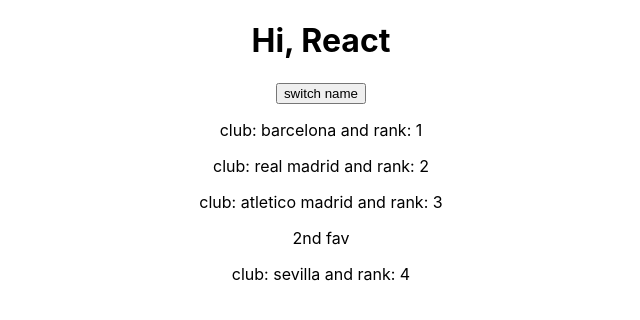
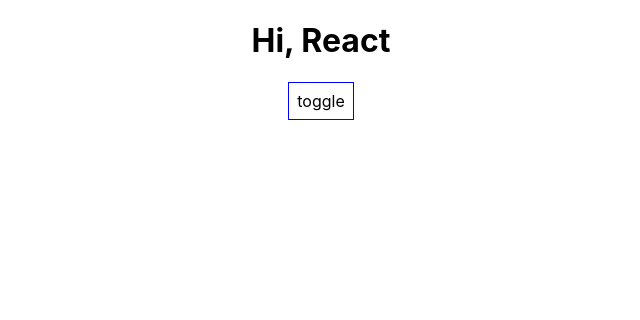
Before and after one commit to sameerskamdar/reactBeginner, a React (Create React App) app: page / in a window 1280 px wide. Shown: the top 320 px of the page, without its empty margins (319-959 px from the left). Built offline with nearby package versions, Linux system fonts and the light colour scheme.

Commit message:
more concepts added

```diff
--- a/src/App.js
+++ b/src/App.js
@@ -2,16 +2,18 @@
 import './App.css';
 import Person from './Person/Person'
 class App extends Component {
+
   state = {
     persons: [
       { club:'barcelona', position:'1'},
       { club:'real madrid', position:'2'},
       { club:'atletico madrid', position:'3'},
       { club:'sevilla', position:'4'}
-    ]
+    ],
+    showClubs: false
   }
 
-  switchClubName = () =>{
+  switchClubName = (newClub) =>{
     //console.log('clicked');
     //this.state.persons[1].club = 'RM';
     this.setState({
@@ -19,20 +21,60 @@
         { club:'barcelona', position:'1'},
         { club:'RM', position:'2'},
         { club:'atletico madrid', position:'3'},
-        { club:'sevilla', position:'5'}
+        { club: newClub, position:'5'}
       ]
     })
   }
 
+  clubChanged = (event) => {
+    this.setState({
+      persons: [
+        { club:'barcelona', position:'1'},
+        { club:'RM', position:'2'},
+        { club:'atletico madrid', position:'3'},
+        { club: event.target.value, position:'5'}
+      ]
+    })
+  }
+
+  toggleClubs = () =>
+  {
+    const doesShow = this.state.showClubs;
+    this.setState({
+      showClubs: !doesShow
+    });
+  }
+
   render() {
+    const style = {
+      backgroundColor: 'white',
+      font: 'inherit',
+      border: '1px solid blue',
+      padding: '8px'
+    }
+    let persons = null;
+
+        if(this.state.showClubs){
+          persons = (
+            <div>
+
+            {
+              this.state.persons.map( person => {
+                return <Person club={person.club} position={person.position}/>
+              })
+              /* <Person club={this.state.persons[0].club} position={this.state.persons[0].position}/>
+            <Person club={this.state.persons[1].club} position={this.state.persons[1].position} click={this.switchClubName.bind(this, 'girona')}/>
+            <Person club={this.state.persons[2].club} position={this.state.persons[2].position}> 2nd fav </Person>
+            <Person club={this.state.persons[3].club} position={this.state.persons[3].position} changed={this.clubChanged}/> */
+            }
+          </div>
+          );
+        }
     return (
       <div className="App">
         <h1>Hi, React</h1>
-        <button onClick={this.switchClubName}>switch name</button>
-        <Person club={this.state.persons[0].club} position={this.state.persons[0].position}/>
-        <Person club={this.state.persons[1].club} position={this.state.persons[1].position} click={this.switchClubName}/>
-        <Person club={this.state.persons[2].club} position={this.state.persons[2].position}> 2nd fav </Person>
-        <Person club={this.state.persons[3].club} position={this.state.persons[3].position}/>
+        <button onClick={this.toggleClubs} style={style}>toggle</button>
+        {persons}
       </div>
     );
   }
--- /dev/null
+++ b/src/Person/Person.css
@@ -0,0 +1,8 @@
+.Person {
+    width: 60%;
+    margin: 16px auto;
+    border: 1px solid #eee;
+    box-shadow: 0 2px 3px #ccc;
+    padding: 16px;
+    text-align: center;
+}
--- a/src/Person/Person.js
+++ b/src/Person/Person.js
@@ -1,11 +1,13 @@
 import React from 'react';
+import './Person.css';
 const person = (props) => {
     return (
-        <div>
+        <div className='Person'>
             <p onClick={props.click}> club: {props.club} and
             rank: {props.position}
             </p>
             <p>{props.children}</p>
+            <input type='text' onChange={props.changed} value={props.club}/>
         </div>
     )
 };
```
